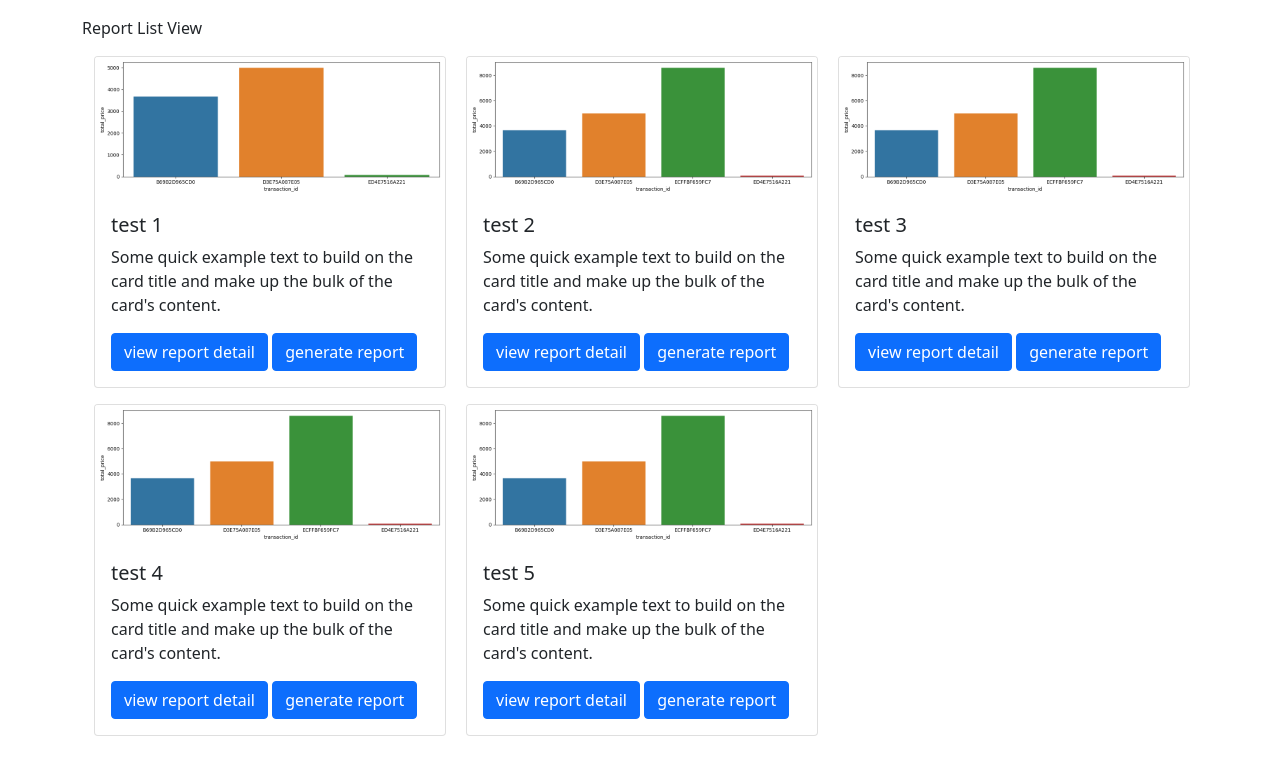
After one commit to danhdeng/django-report-app, a Django app: page /reports/ in a window 1280 px wide. The commit adds this page. Shown: the top 775 px of the page. Run offline with Django 3.2, Linux system fonts and the light colour scheme; data comes from the database, SQL or seed files in the repository; both versions use the stored data as it was after the commit; some libraries are stand-ins or nearby versions.

Commit message:
fixed save report in sales list page, add report list and report detail to the project

```diff
--- a/reports/models.py
+++ b/reports/models.py
@@ -1,4 +1,5 @@
 from django.db import models
+from django.shortcuts import reverse
 from profiles.models import Profile
 # Create your models here.
 class Report(models.Model):
@@ -11,3 +12,9 @@ class Report(models.Model):
 
     def __str__(self):
         return self.name
+
+    def get_absolute_url(self):
+        return reverse("reports:report-detail", kwargs={'pk': self.pk})
+
+    class Meta:
+        ordering = ('created',)
--- /dev/null
+++ b/reports/templates/reports/report_list.html
@@ -0,0 +1,29 @@
+{% extends 'base.html' %}
+{% load static %}
+
+{%block title%}
+Report List
+{% endblock %}
+
+{%block content %}
+    <p>Report List View</p>
+
+    <div class="container">
+        <div class="row">
+            {% for report in report_list %}
+            <div class="col-sm-4">
+                <div class="card mb-3" style="width: 22rem;">
+                    <img class="card-img-top img-fluid" src="/media/{{report.image}}" alt="Card image cap">
+                    <div class="card-body">
+                    <h5 class="card-title">{{report.name}}</h5>
+                    <p class="card-text">Some quick example text to build on the card title and make up the bulk of the card's content.</p>
+                    <a href="{{ report.get_absolute_url }}" class="btn btn-primary">view report detail</a>
+                    <a href="{% url 'reports:report-generate' report.pk %}" class="btn btn-primary">generate report</a>
+                    </div>
+                </div>
+            </div>
+            {% endfor %}
+        </div>
+    </div>
+
+{% endblock %}
--- a/reports/urls.py
+++ b/reports/urls.py
@@ -1,8 +1,13 @@
 from django.urls import path
-from .views import created_report_view
+from .views import created_report_view, ReportListView, ReportDetailView, generated_report_view
 
 app_name='reports'
 
 urlpatterns=[
-    path('save/',created_report_view, name="create-report")
+    path('save/',created_report_view, name="create-report"),
+    path('',ReportListView.as_view(), name="report-list"),
+    path('<int:pk>/',ReportDetailView.as_view(), name="report-detail"),
+    path('<int:pk>/generate',generated_report_view, name="report-generate"),
+
+
 ]
--- a/reports/views.py
+++ b/reports/views.py
@@ -1,28 +1,45 @@
 from django.shortcuts import render
 from django.http import JsonResponse
+from django.views.generic import ListView, DetailView
 from profiles.models import Profile
 from .utils import get_report_image
 from .models import Report
 from .forms import ReportForm
 # Create your views here.
 
+
+class ReportListView(ListView):
+    model=Report
+    template_name="reports/report_list.html"
+    context_object_name="report_list"
+
+class ReportDetailView(DetailView):
+    model=Report
+    template_name="reports/report_detail.html"
+    context_object_name="report"
+
 def created_report_view(request):
     print(request.is_ajax)
     if request.is_ajax:
-        form=ReportForm(request.POST or None)
-        # name=request.POST.get('name')
-        # remarks=request.POST.get('remarks')
-        # image=request.POST.get('image')
-        # name=request.POST.get('name')
-        # author=Profile.objects.all().first()
-        # Report.objects.create(name=name, image=img, remarks=remarks, auth=author)
-        # author=Profile.objects.get(user=request.user)
-        if form.is_valid:
-            instance=form.save(commit=False)
-            image=request.POST.get('image')
-            img =get_report_image(image)
-            instance.image=img
-            instance.auth=Profile.objects.get(user=request.user)
-            instance.save()
+        name=request.POST.get('name')
+        remarks=request.POST.get('remarks')
+        image=request.POST.get('image')
+        img =get_report_image(image)
+        author=Profile.objects.all().first()
+        Report.objects.create(name=name, image=img, remarks=remarks, auth=author)
+
+        # form=ReportForm(request.POST or None)
+        # if form.is_valid:
+        #     instance=form.save(commit=False)
+        #     image=request.POST.get('image')
+        #     img =get_report_image(image)
+        #     instance.image=img
+        #     instance.auth=Profile.objects.get(user=request.user)
+        #     instance.save()
         return JsonResponse({"message":"send"})
     return JsonResponse({"message":"not ajax call"})
+
+
+def generated_report_view(request, **kwargs):
+    print("generate the pdf for report")
+    return JsonResponse({"message":"generate the pdf for report"})
--- a/sales/templates/sales/home.html
+++ b/sales/templates/sales/home.html
@@ -36,7 +36,6 @@ Sales Home
         {{no_data}}
     </div>
     {% endif %}
-    <p>{{hello}}</p>
     <hr>
     <form action='' method="POST">
         {% csrf_token %}
--- a/sales/templates/sales/sale_details.html
+++ b/sales/templates/sales/sale_details.html
@@ -5,7 +5,6 @@ Sale Details
 {% endblock %}
 
 {%block content %}
-    hello detail views
     {{sale.pk}}
     <p>{{sale.transaction_id}}</p>
 {% endblock %}
--- a/sales/urls.py
+++ b/sales/urls.py
@@ -6,6 +6,6 @@ app_name="sales"
 
 urlpatterns = [
     path('', home_view, name='sales-home'),
-    path('list/', SaleListView.as_view(), name='sale-list'),
+    path('list/', SaleListView.as_view(), name='salelist'),
     path('list/<int:pk>/', SaleDetailsView.as_view(), name='sale-details'),
 ]
```
Also changed, not shown: reports/templates/reports/report_detail.html (added, +21 -0 lines), sales/static/sales/home.js (+16 -2 lines), db.sqlite3, media/reports/332d6c13-430b-433e-817e-26b78dd94ebc.png (added), media/reports/381e23ee-0027-4677-b6b4-3920a9172786.png (added), media/reports/a7bc4108-ea4d-40ce-bae5-03f89a19b5fe.png (added), media/reports/b234252f-6c89-436a-a7df-a356c6840238.png (added).
